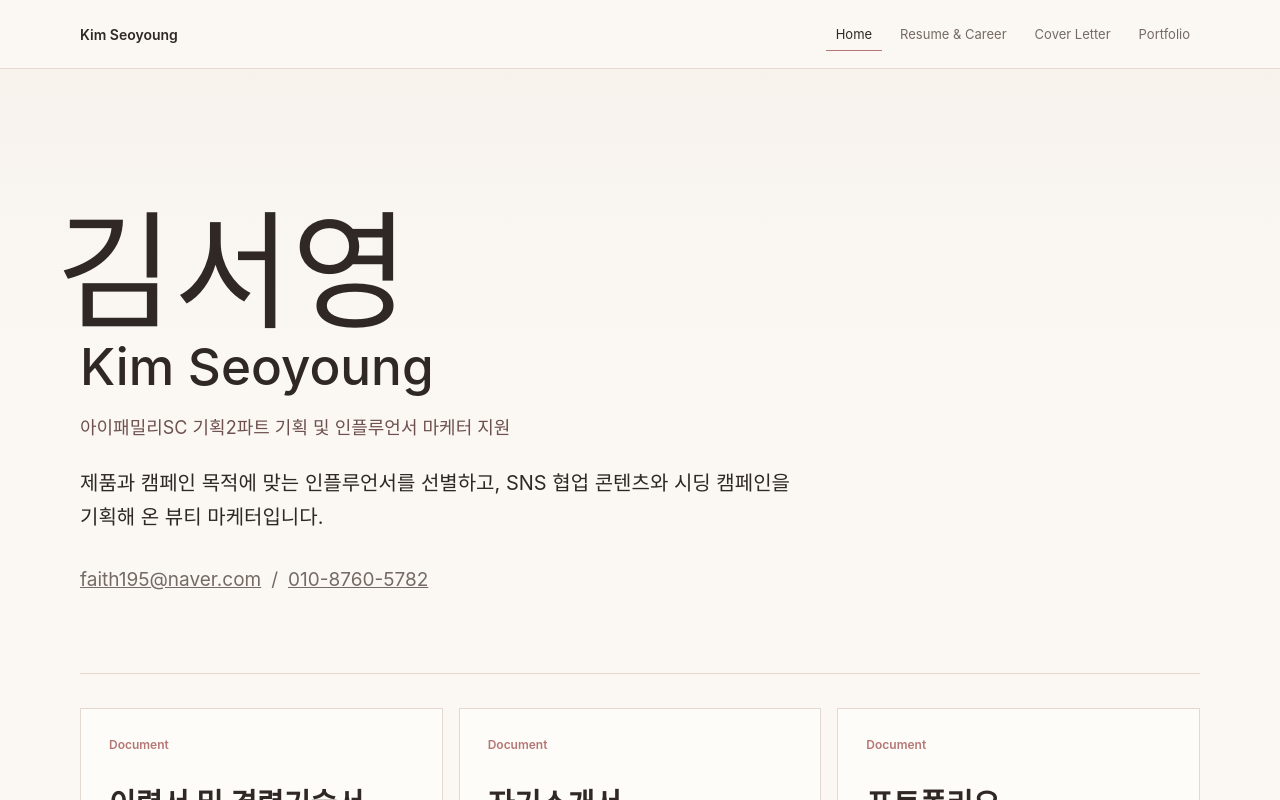
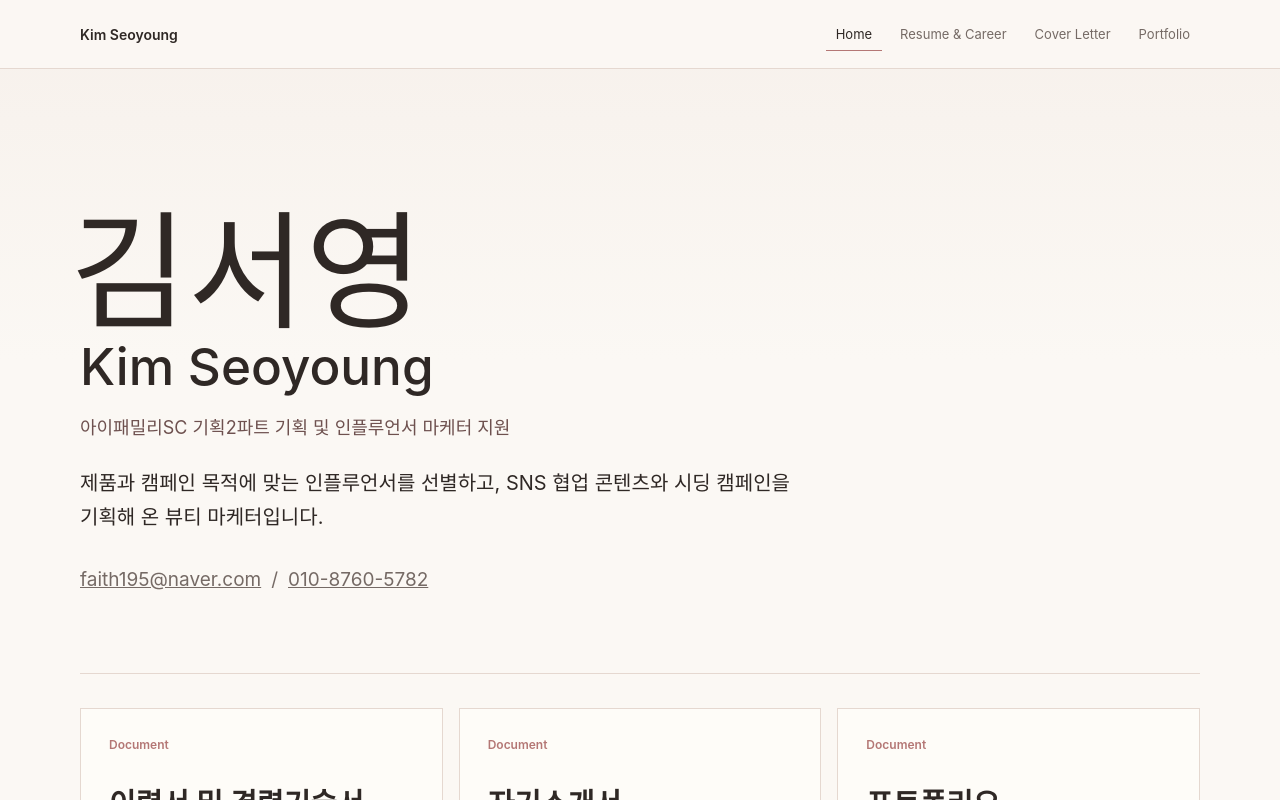
Before and after one commit to lea-kim03/kimseoyoung-ifamilySC-portfolio, a React (Vite) app: page /#/ in a window 1280 px wide. Shown: the top 800 px of the page. Built offline with nearby package versions, Linux system fonts and the light colour scheme.

Commit message:
Adjust hero Korean name offset

```diff
--- a/src/App.css
+++ b/src/App.css
@@ -176,7 +176,7 @@ h1 {
 }
 
 .hero-name-ko-box {
-  transform: translateX(-24px);
+  transform: translateX(-10px);
 }
 
 .hero-name-ko-box span {
```
